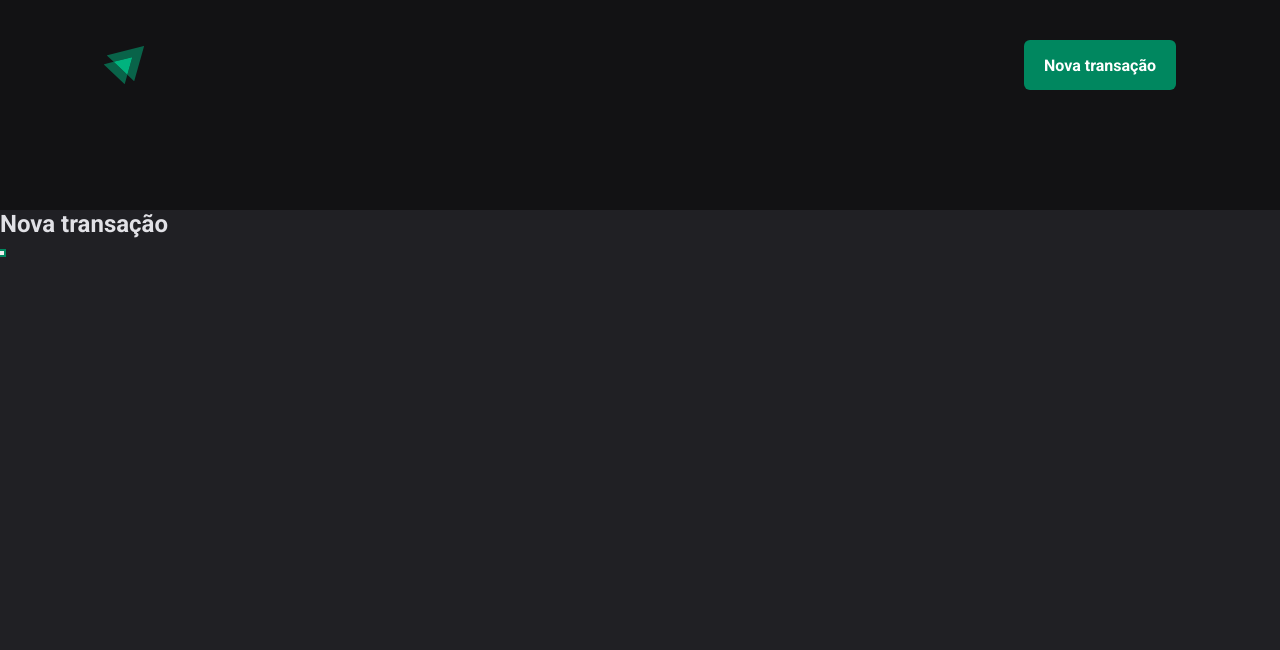
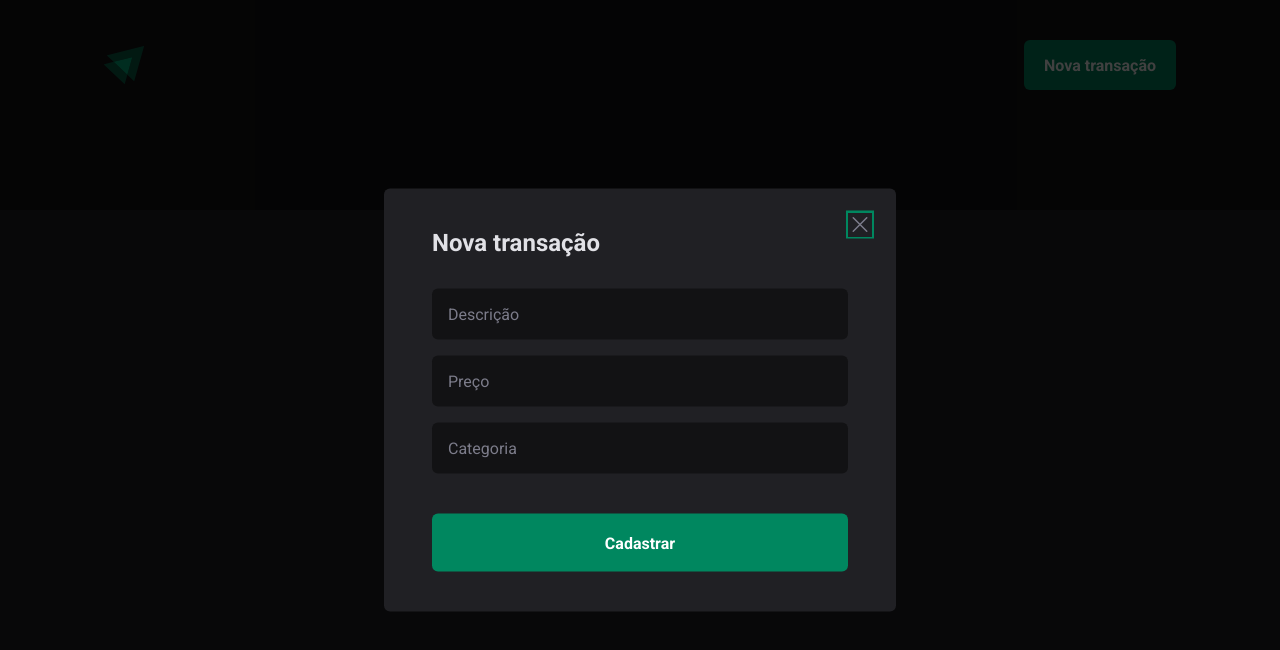
Before and after one commit to Douglas-Mariano/03-dt-money, a React (Vite) app: page / in a window 1280 px wide. Both pictures are taken after a click on the button "Nova transação". Shown: the top 650 px of the page. Built offline with nearby package versions, Linux system fonts and the light colour scheme.

Commit message:
feat: conteúdo do modal
add: styles ao modal

```diff
--- a/src/components/Header/index.tsx
+++ b/src/components/Header/index.tsx
@@ -1,6 +1,7 @@
 import * as Dialog from '@radix-ui/react-dialog';
 import { HeaderContainer, HeaderContent, NewTransactionButton } from "./styles";
 import logoImg from "../../assets/logo.svg"
+import { NewTransactionModal } from '../NewTransactionModal';
 
 export function Header() {
 
@@ -13,15 +14,7 @@
                     <Dialog.Trigger asChild>
                         <NewTransactionButton>Nova transação</NewTransactionButton>
                     </Dialog.Trigger>
-
-                    <Dialog.Portal>
-                        <Dialog.Overlay />
-
-                        <Dialog.Content>
-                            <Dialog.Title>Nova transação</Dialog.Title>
-                            <Dialog.Close />
-                        </Dialog.Content>
-                    </Dialog.Portal>
+                    <NewTransactionModal />
                 </Dialog.Root>
 
             </HeaderContent>
--- /dev/null
+++ b/src/components/NewTransactionModal/index.tsx
@@ -0,0 +1,28 @@
+import * as Dialog from "@radix-ui/react-dialog";
+import { CloseButton, Content, Overlay } from "./styles";
+import { X } from "phosphor-react"
+
+export function NewTransactionModal() {
+  return (
+    <Dialog.Portal>
+      <Overlay />
+
+      <Content>
+        <Dialog.Title>Nova transação</Dialog.Title>
+
+        <CloseButton>
+            <X size={24} />
+        </CloseButton>
+
+        <form action="">
+            <input type="text" placeholder="Descrição" required />
+            <input type="number" placeholder="Preço" required />
+            <input type="text" placeholder="Categoria" required />
+
+            <button type="submit">Cadastrar</button>
+        </form>
+
+      </Content>
+    </Dialog.Portal>
+  )
+}
--- /dev/null
+++ b/src/components/NewTransactionModal/styles.ts
@@ -0,0 +1,70 @@
+import { styled } from 'styled-components';
+import * as Dialog from '@radix-ui/react-dialog';
+
+export const Overlay = styled(Dialog.Overlay)`
+    position: fixed;
+    width: 100vw;
+    height: 100vh;
+    inset: 0;
+    background: rgba(0, 0, 0, 0.75);
+`
+
+export const Content = styled(Dialog.Content)`
+    min-width: 32rem;
+    border-radius: 6px;
+    padding: 2.5rem 3rem;
+    background: ${props => props.theme['gray-800']};
+
+    position: fixed;
+    top: 50%;
+    left: 50%;
+    transform: translate(-50%, -50%);
+
+    form {
+        margin-top: 2rem;
+
+        display: flex;
+        flex-direction: column;
+        gap: 1rem;
+
+        input {
+            border-radius: 6px;
+            border: 0;
+            background: ${props => props.theme['gray-900']};
+            color: ${props => props.theme['gray-300']};
+            padding: 1rem;
+
+            &::placeholder {
+                color: ${props => props.theme['gray-500']};
+            }
+        }
+
+        button[type="submit"] {
+            height: 58px;
+            border: 0;
+            background: ${props => props.theme['green-500']};
+            color: ${props => props.theme.white};
+            font-weight: bold;
+            padding: 0 1.25rem;
+            border-radius: 6px;
+            margin-top: 1.5rem;
+            cursor: pointer;
+
+            &:hover {
+                background: ${props => props.theme['green-700']};
+                transition: background-color 0.2s;
+            }
+        }
+    }
+`
+
+export const CloseButton = styled(Dialog.Close)`
+    position: absolute;
+    background: transparent;
+    border: 0;
+    top: 1.5rem;
+    right: 1.5rem;
+    line-height: 0;
+    cursor: pointer;
+    color: ${props => props.theme['gray-500']};
+`
```
